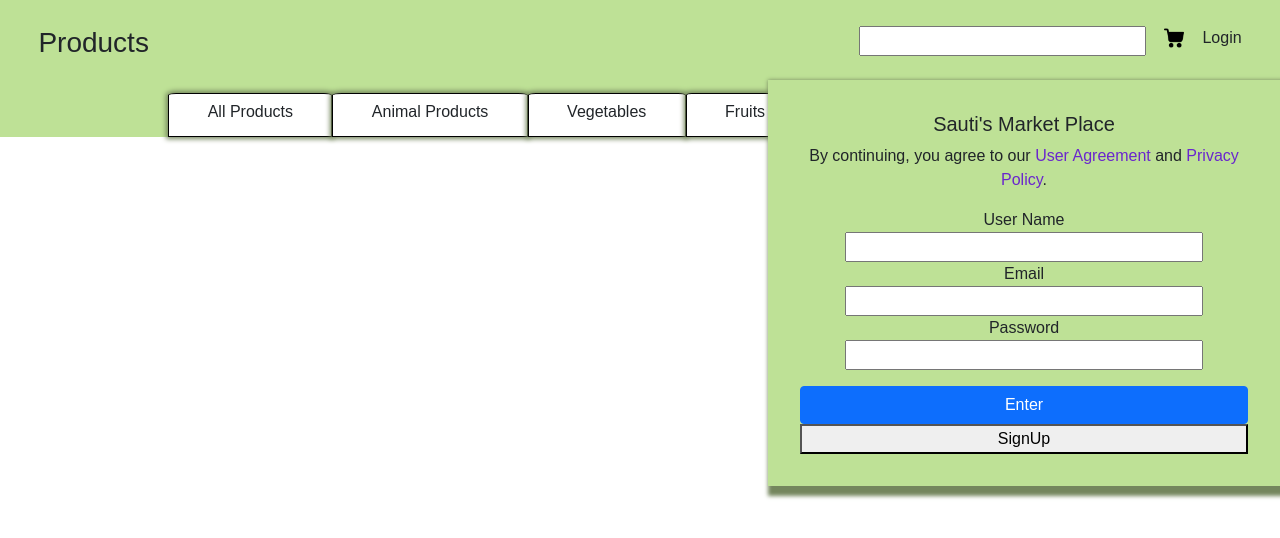
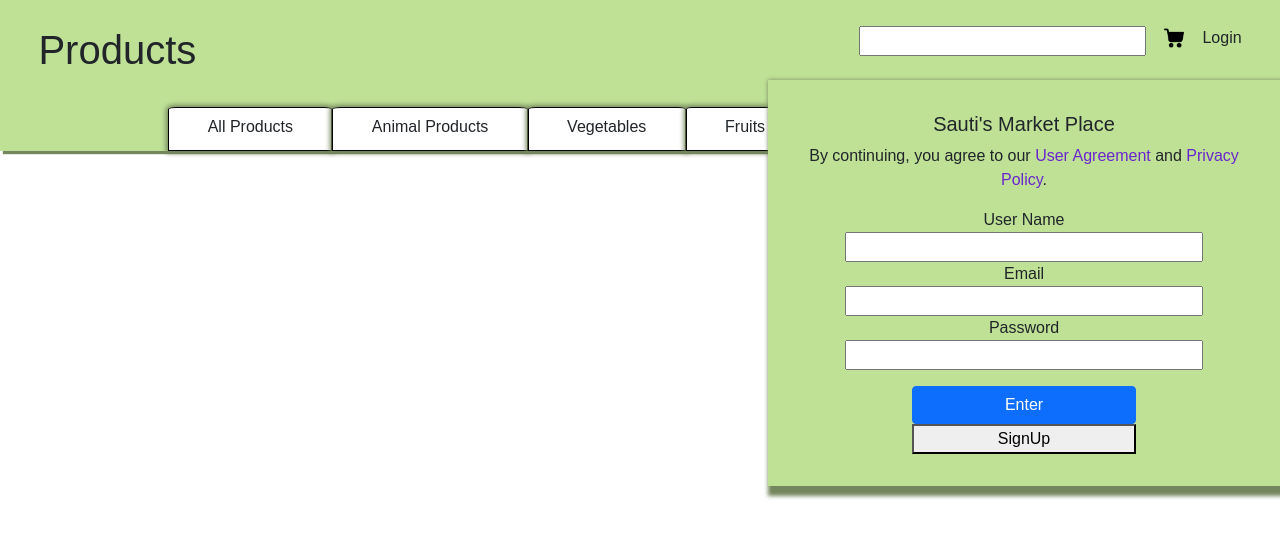
Before and after one commit to JamariaSims/African-Market-Place, a React (Create React App) app in the folder africanmarketplace/: page / in a window 1280 px wide. Shown: the top 538 px of the page. Built offline with nearby package versions, Linux system fonts and the light colour scheme; no server answers; the database is empty.

Commit message:
Starting Page updated nav

```diff
--- a/africanmarketplace/package.json
+++ b/africanmarketplace/package.json
@@ -13,6 +13,7 @@
     "react-dom": "^17.0.2",
     "react-router-dom": "^5.2.0",
     "react-scripts": "4.0.3",
+    "uuid": "^8.3.2",
     "web-vitals": "^1.1.2",
     "yup": "^0.32.9"
   },
--- a/africanmarketplace/src/App.css
+++ b/africanmarketplace/src/App.css
@@ -88,6 +88,10 @@ html{
     top: 10%;
     left: 60%;
 }
+#form button{
+width: 50%;
+margin: 0% auto;
+}
 #form form{
     padding: 5%;
     width: 80%;
@@ -104,11 +108,15 @@ html{
     flex-direction: column;
     text-align: center;
     justify-content: center;
+    box-shadow: #74865d 5px 1px 1px 2px;
 }
 .logout{
     position: relative;
     font-size: 70%;
    text-decoration: none;
+}
+.input a:hover{
+width: 35%;
 }
 .searchBar{
     display: flex;
@@ -150,6 +158,10 @@ box-shadow: #74865d 0px 0px 5px 2px;
 .cards div:hover{
     background: #74865d;
 }
+#loginBtn:hover{
+    color:  #74865d;
+    font-size: 150%;
+}
 * .hide{
     display: none;
 }
--- a/africanmarketplace/src/components/authLogin.js
+++ b/africanmarketplace/src/components/authLogin.js
@@ -1,7 +1,7 @@
 import React, { useState, useEffect } from "react";
 import firebase from "firebase";
 import { SignIn, SignUp } from "../firebase/auth";
-import { Link } from "react-router-dom";
+
 function AuthLogin(props) {
 	const { action, setAction } = props;
 	const { userData, setUserData } = props;
@@ -28,7 +28,6 @@ function AuthLogin(props) {
 		ref.on("value", (snapshot) => {
 			const data = snapshot.val();
 			setUsers(data);
-			console.log(users);
 		});
 	}, [action]);
 	return action === "signedIn" ? null : (
--- a/africanmarketplace/src/firebase/auth.js
+++ b/africanmarketplace/src/firebase/auth.js
@@ -1,5 +1,5 @@
+import { v4 as uuidv4 } from "uuid";
 import firebase from "firebase";
-import { Link } from "react-router-dom";
 require("firebase/auth");
 
 //Sign Up
@@ -12,8 +12,9 @@ function SignUp(email, password, userName, setAction) {
 				userName: userName,
 				email: email,
 				password: password,
+				key: uuidv4(),
 			};
-			firebase.database().ref(`users/${userName}${password}`).set(newUser);
+			firebase.database().ref(`${userName}/${newUser.key}`).set(newUser);
 			setAction("SignedIn");
 		})
 		.catch((error) => {
--- a/africanmarketplace/src/views/home.js
+++ b/africanmarketplace/src/views/home.js
@@ -24,13 +24,14 @@ function Home() {
 			<div className="home">
 				<nav>
 					<div className="searchBar">
-						<h3>Products</h3>
+						<h1>Products</h1>
 						<div className="input">
 							<input type="text" />
 							<Link to="/cart">
 								<img width="35%" src={cart} />
 							</Link>
 							<div
+								id="loginBtn"
 								onClick={() => {
 									document.getElementById("form").classList.toggle("hide");
 								}}
```
Also changed, not shown: 1 other file (tests, documents, lock files or other folders).
